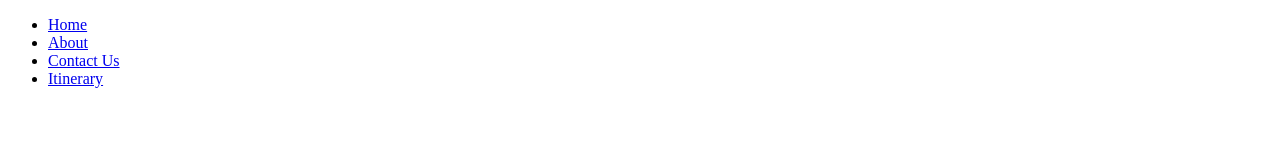
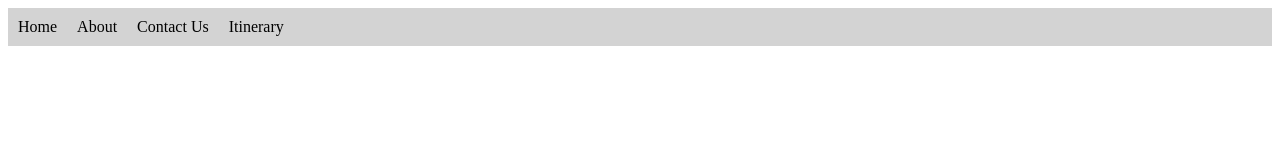
Before and after one commit to acciojob/navigate-in-style-Balajiw920, a website: page main.html in a window 1280 px wide. Drawn offline with Linux system fonts and the light colour scheme.

Commit message:
Update styles.css

```diff
--- a/styles.css
+++ b/styles.css
@@ -1 +1,25 @@
 /*  your css code here. If applicable */
+.navbar {
+  background-color: #D3D3D3;
+  padding: 10px;
+}
+
+.nav-list {
+  list-style: none;
+  padding: 0;
+  margin: 0;
+}
+
+.nav-list li {
+  display: inline;
+  margin-right: 1rem;
+}
+
+.nav-list li:last-child {
+  margin-right: 0;
+}
+
+.nav-list li a {
+  text-decoration: none;
+  color: #000000;
+}
```
